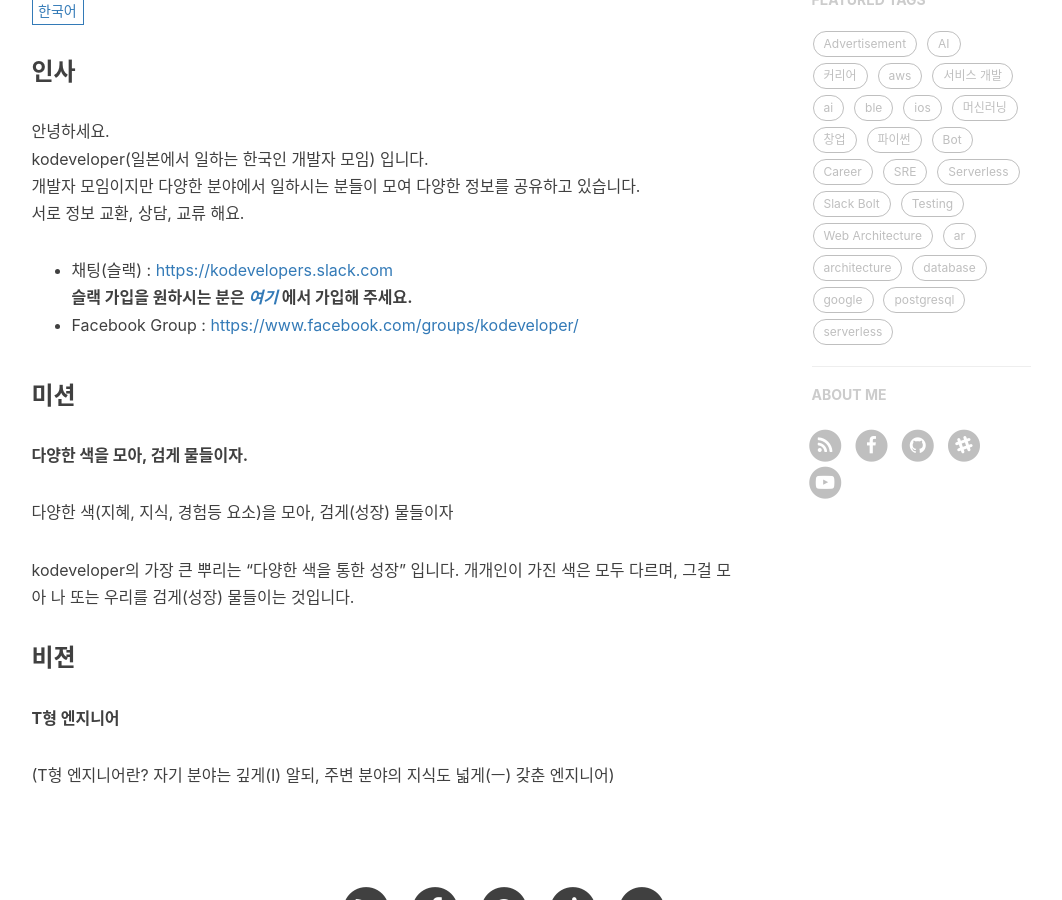
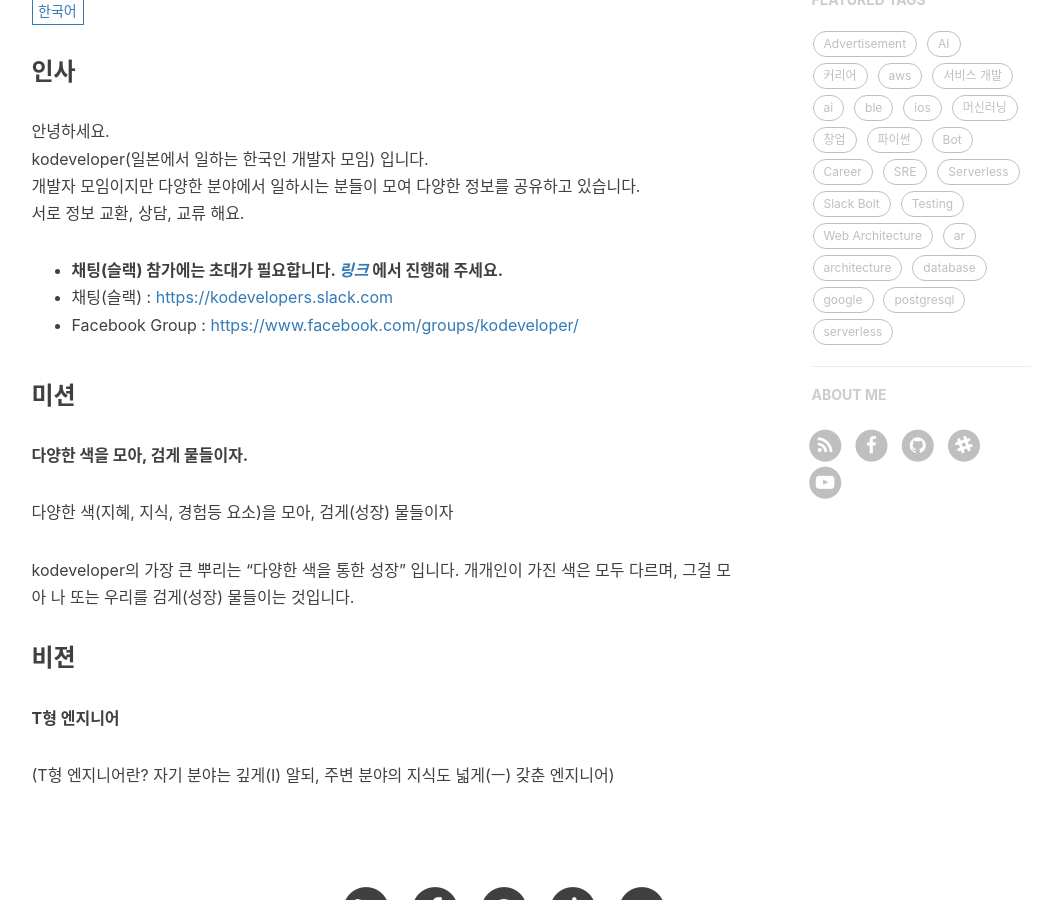
Before and after one commit to kodevops/blog, a Jekyll site: the page built from about.html, in a window 1280 px wide and 900 px high, scrolled down 456 px. Shown: the whole window, without its empty margins (136-1198 px from the left). Built offline with Jekyll 4.4.1, drawn with Linux system fonts in a browser that asks for light colours; nearby versions of some CDN libraries; comment, search, counter and statistics services are not loaded.

Commit message:
fix about

```diff
--- a/_includes/about/ko.md
+++ b/_includes/about/ko.md
@@ -5,8 +5,8 @@
 개발자 모임이지만 다양한 분야에서 일하시는 분들이 모여 다양한 정보를 공유하고 있습니다.
 서로 정보 교환, 상담, 교류 해요.
 
+* **채팅(슬랙) 참가에는 초대가 필요합니다. *[링크](https://goo.gl/5czniN)* 에서 진행해 주세요.**
 * 채팅(슬랙) : [https://kodevelopers.slack.com](https://kodevelopers.slack.com)
-**슬랙 가입을 원하시는 분은 *[여기](https://goo.gl/5czniN)* 에서 가입해 주세요.**
 * Facebook Group : [https://www.facebook.com/groups/kodeveloper/](https://www.facebook.com/groups/kodeveloper/)
 
 ### 미션
```
